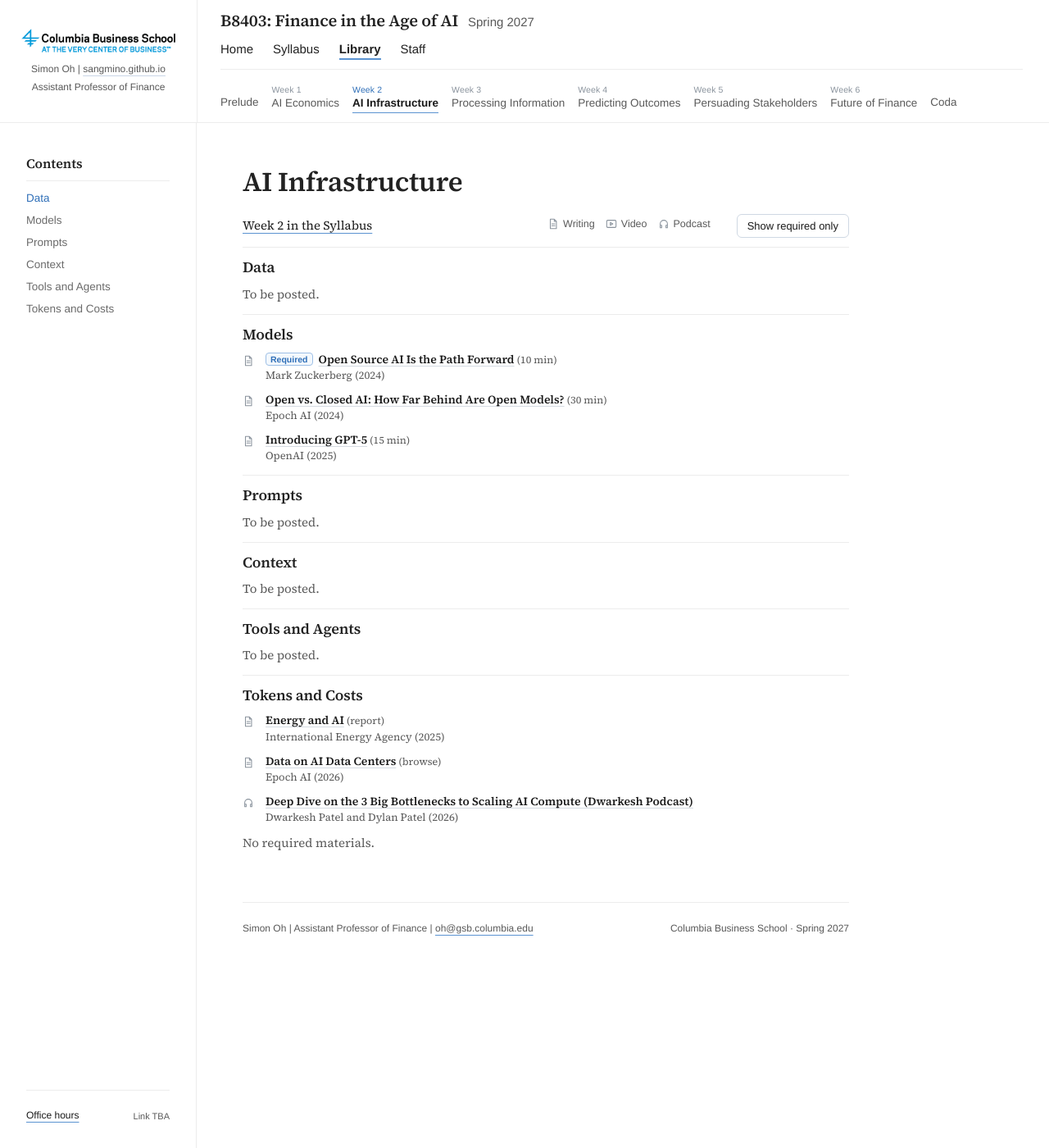
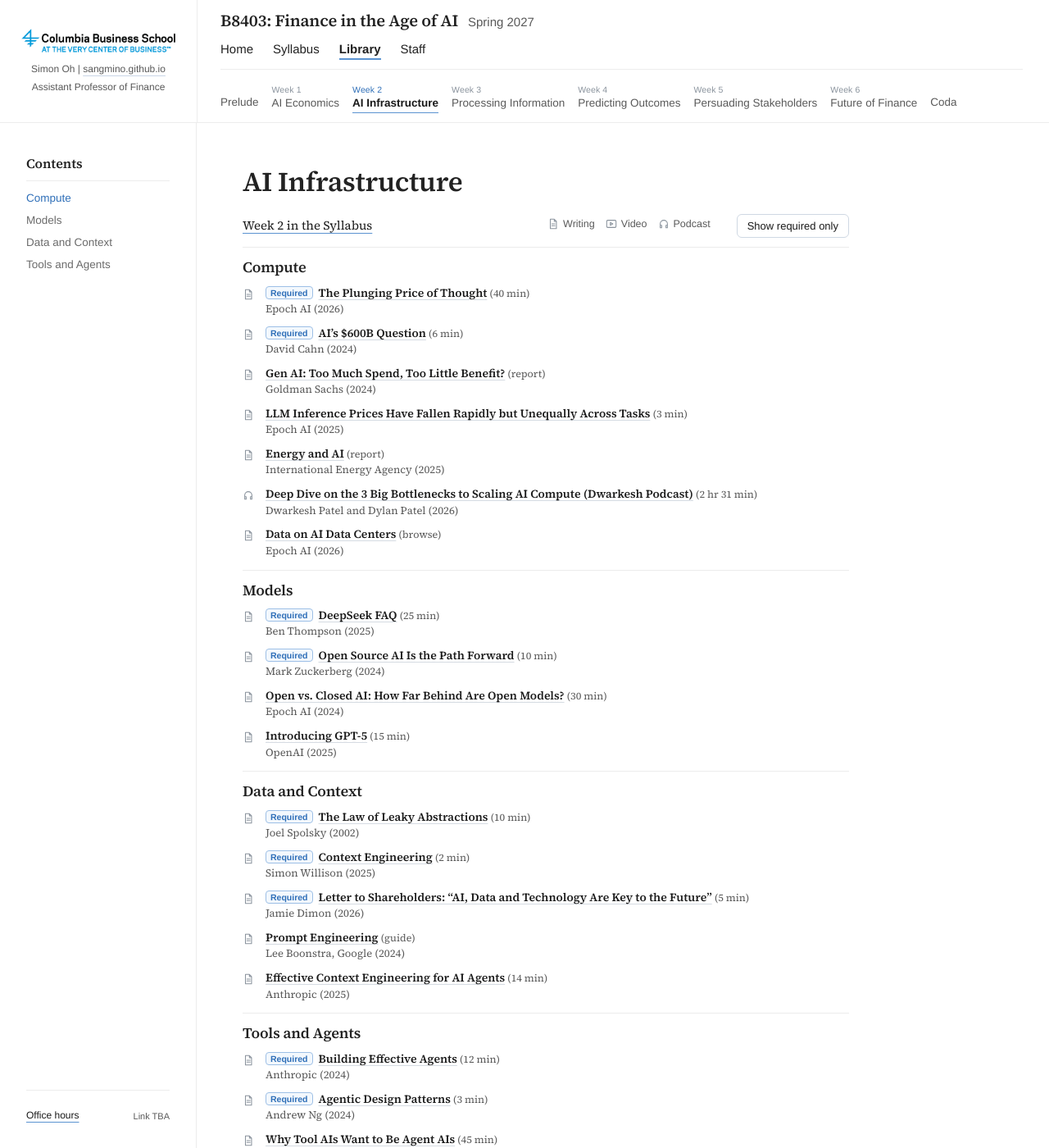
Before and after one commit to ai-finance-cbs/ai-finance-cbs.github.io, a Jekyll site: the page built from library/ai-infrastructure.html, in a window 1280 px wide and 1400 px high. Shown: the whole window at 82% size. Built offline with Jekyll 4.4.1, drawn with Linux system fonts in a browser that asks for light colours; some of the changed text lies outside the part shown.

Commit message:
Library Week 2: Compute, Models, Data and Context, Tools and Agents
Claude-Session: https://claude.ai/code/session_011QbhiHwAKqFwg98r4t5oEG

```diff
--- a/_data/library.yml
+++ b/_data/library.yml
@@ -17,7 +17,7 @@
   slug: ai-infrastructure
   week: 2
   kicker: Week 2
-  topics: [Data, Models, Prompts, Context, Tools and Agents, Tokens and Costs]
+  topics: [Compute, Models, Data and Context, Tools and Agents]
 - title: Processing Information
   slug: processing-information
   week: 3
--- a/_data/materials.yml
+++ b/_data/materials.yml
@@ -29,13 +29,7 @@
 
 - {week: 0, topic: "Where Do AI Answers Come From?", level: required, kind: Writing, title: "Large Language Models, Explained with a Minimum of Math and Jargon", length: "30 min", author: "Timothy B. Lee and Sean Trott", year: 2023, url: "https://www.understandingai.org/p/large-language-models-explained-with"}
 - {week: 0, topic: "Best Practices", level: optional, kind: Video, title: "How I Use LLMs", length: "2 hr 11 min", author: "Andrej Karpathy", year: 2025, url: "https://www.youtube.com/watch?v=EWvNQjAaOHw"}
-- {week: 2, topic: "Models", level: required, kind: Writing, title: "Open Source AI Is the Path Forward", length: "10 min", author: "Mark Zuckerberg", year: 2024, url: "https://about.fb.com/news/2024/07/open-source-ai-is-the-path-forward/"}
-- {week: 2, topic: "Models", level: optional, kind: Writing, title: "Introducing GPT-5", length: "15 min", author: "OpenAI", year: 2025, url: "https://openai.com/index/introducing-gpt-5/"}
-- {week: 2, topic: "Tokens and Costs", level: optional, kind: Writing, title: "Data on AI Data Centers", length: "browse", author: "Epoch AI", year: 2026, url: "https://epoch.ai/data/data-centers"}
-- {week: 2, topic: "Tokens and Costs", level: optional, kind: Writing, title: "Energy and AI", length: "report", author: "International Energy Agency", year: 2025, url: "https://www.iea.org/reports/energy-and-ai"}
-- {week: 2, topic: "Tokens and Costs", level: optional, kind: Podcast, title: "Deep Dive on the 3 Big Bottlenecks to Scaling AI Compute (Dwarkesh Podcast)", author: "Dwarkesh Patel and Dylan Patel", year: 2026, url: "https://www.dwarkesh.com/p/dylan-patel"}
 - {week: 1, topic: "Economic Frameworks for AI", level: required, kind: Writing, title: "Google: We Have No Moat, And Neither Does OpenAI", length: "12 min", author: "SemiAnalysis", year: 2023, url: "https://semianalysis.com/2023/05/04/google-we-have-no-moat-and-neither/"}
-- {week: 2, topic: "Models", level: optional, kind: Writing, title: "Open vs. Closed AI: How Far Behind Are Open Models?", length: "30 min", author: "Epoch AI", year: 2024, url: "https://epoch.ai/blog/open-models-report"}
 
 # ---- AI Basics (before Week 1) ----
 - {week: 0, topic: "Where Do AI Answers Come From?", level: optional, kind: Video, title: "Large Language Models Explained Briefly", length: "8 min", author: "Grant Sanderson, 3Blue1Brown", year: 2024, url: "https://www.youtube.com/watch?v=LPZh9BOjkQs"}
@@ -46,3 +40,28 @@
 - {week: 0, topic: "Best Practices", level: optional, kind: Writing, title: "Beat Your Bot: Building Your Moat Against AI", length: "13 min", author: "Aswath Damodaran", year: 2024, url: "https://aswathdamodaran.substack.com/p/beat-your-bot-building-your-moat"}
 - {week: 0, topic: "Where Do AI Answers Come From?", level: optional, kind: Writing, title: "What Actually Happens When You Press ‘Send’ to ChatGPT", length: "15 min", author: "ByteByteGo", year: 2025, url: "https://blog.bytebytego.com/p/what-actually-happens-when-you-press"}
 - {week: 0, topic: "Where Do AI Answers Come From?", level: required, kind: Writing, title: "How an AI Token Travels Through a Data Center", length: "25 min", author: "Chris Zeoli", year: 2026, url: "https://www.datagravity.dev/p/how-an-ai-token-travels-through-a"}
+
+# ---- Week 2: AI Infrastructure (Compute -> Models -> Data and Context -> Tools and Agents) ----
+- {week: 2, topic: Compute, level: required, kind: Writing, title: "The Plunging Price of Thought", length: "40 min", author: "Epoch AI", year: 2026, url: "https://epoch.ai/publications/the-plunging-price-of-thought"}
+- {week: 2, topic: Compute, level: required, kind: Writing, title: "AI’s $600B Question", length: "6 min", author: "David Cahn", year: 2024, url: "https://www.sequoiacap.com/article/ais-600b-question/"}
+- {week: 2, topic: Compute, level: optional, kind: Writing, title: "LLM Inference Prices Have Fallen Rapidly but Unequally Across Tasks", length: "3 min", author: "Epoch AI", year: 2025, url: "https://epoch.ai/data-insights/llm-inference-price-trends"}
+- {week: 2, topic: Compute, level: optional, kind: Podcast, title: "Deep Dive on the 3 Big Bottlenecks to Scaling AI Compute (Dwarkesh Podcast)", length: "2 hr 31 min", author: "Dwarkesh Patel and Dylan Patel", year: 2026, url: "https://www.dwarkesh.com/p/dylan-patel"}
+- {week: 2, topic: Compute, level: optional, kind: Writing, title: "Data on AI Data Centers", length: "browse", author: "Epoch AI", year: 2026, url: "https://epoch.ai/data/data-centers"}
+- {week: 2, topic: Compute, level: optional, kind: Writing, title: "Energy and AI", length: "report", author: "International Energy Agency", year: 2025, url: "https://www.iea.org/reports/energy-and-ai"}
+- {week: 2, topic: Compute, level: optional, kind: Writing, title: "Gen AI: Too Much Spend, Too Little Benefit?", length: "report", author: "Goldman Sachs", year: 2024, url: "https://www.goldmansachs.com/insights/top-of-mind/gen-ai-too-much-spend-too-little-benefit"}
+
+- {week: 2, topic: Models, level: required, kind: Writing, title: "DeepSeek FAQ", length: "25 min", author: "Ben Thompson", year: 2025, url: "https://stratechery.com/2025/deepseek-faq/"}
+- {week: 2, topic: Models, level: required, kind: Writing, title: "Open Source AI Is the Path Forward", length: "10 min", author: "Mark Zuckerberg", year: 2024, url: "https://about.fb.com/news/2024/07/open-source-ai-is-the-path-forward/"}
+- {week: 2, topic: Models, level: optional, kind: Writing, title: "Open vs. Closed AI: How Far Behind Are Open Models?", length: "30 min", author: "Epoch AI", year: 2024, url: "https://epoch.ai/blog/open-models-report"}
+- {week: 2, topic: Models, level: optional, kind: Writing, title: "Introducing GPT-5", length: "15 min", author: "OpenAI", year: 2025, url: "https://openai.com/index/introducing-gpt-5/"}
+
+- {week: 2, topic: Data and Context, level: required, kind: Writing, title: "The Law of Leaky Abstractions", length: "10 min", author: "Joel Spolsky", year: 2002, url: "https://www.joelonsoftware.com/2002/11/11/the-law-of-leaky-abstractions/"}
+- {week: 2, topic: Data and Context, level: required, kind: Writing, title: "Context Engineering", length: "2 min", author: "Simon Willison", year: 2025, url: "https://simonwillison.net/2025/Jun/27/context-engineering/"}
+- {week: 2, topic: Data and Context, level: required, kind: Writing, title: "Letter to Shareholders: “AI, Data and Technology Are Key to the Future”", length: "5 min", author: "Jamie Dimon", year: 2026, url: "https://www.jpmorganchase.com/content/dam/jpmc/jpmorgan-chase-and-co/investor-relations/documents/ceo-letter-to-shareholders-2025.pdf"}
+- {week: 2, topic: Data and Context, level: optional, kind: Writing, title: "Prompt Engineering", length: "guide", author: "Lee Boonstra, Google", year: 2024, url: "https://www.kaggle.com/whitepaper-prompt-engineering"}
+- {week: 2, topic: Data and Context, level: optional, kind: Writing, title: "Effective Context Engineering for AI Agents", length: "14 min", author: "Anthropic", year: 2025, url: "https://www.anthropic.com/engineering/effective-context-engineering-for-ai-agents"}
+
+- {week: 2, topic: Tools and Agents, level: required, kind: Writing, title: "Building Effective Agents", length: "12 min", author: "Anthropic", year: 2024, url: "https://www.anthropic.com/engineering/building-effective-agents"}
+- {week: 2, topic: Tools and Agents, level: required, kind: Writing, title: "Agentic Design Patterns", length: "3 min", author: "Andrew Ng", year: 2024, url: "https://www.deeplearning.ai/the-batch/how-agents-can-improve-llm-performance"}
+- {week: 2, topic: Tools and Agents, level: optional, kind: Writing, title: "Why Tool AIs Want to Be Agent AIs", length: "45 min", author: "Gwern Branwen", year: 2016, url: "https://gwern.net/tool-ai"}
+- {week: 2, topic: Tools and Agents, level: optional, kind: Writing, title: "Agents", length: "guide", author: "Julia Wiesinger and others, Google", year: 2024, url: "https://www.kaggle.com/whitepaper-agents"}
```
